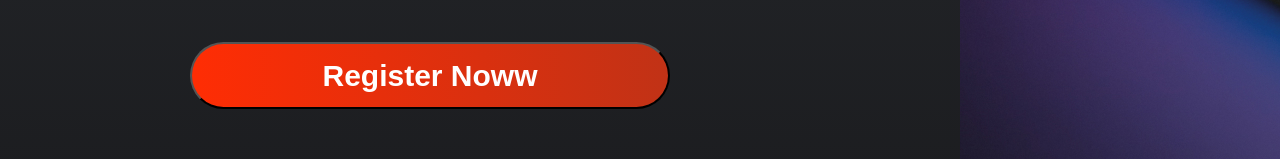
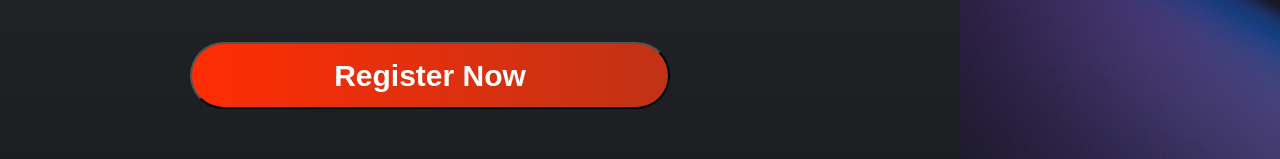
Before and after one commit to PatrickT3/SECOND-Challenge, a React (Create React App) app: page /Sub in a window 1280 px wide. Shown: the part 898-1057 px from the top of the page. Built offline with nearby package versions, Linux system fonts and the light colour scheme.

Commit message:
consertando o botao pag sub.js

```diff
--- a/src/pages/sub/Sub.js
+++ b/src/pages/sub/Sub.js
@@ -80,7 +80,7 @@ const Sub = () => {
             <input className="btn-form" type="password" placeholder='Comfirm your password'
             value={senhaConf} onChange={(e) => [setSenhaConf(e.target.value), setError("")]} />
           </label>
-          <button type="submit"className="btn-button">Register Noww</button>
+          <button type="submit"className="btn-button">Register Now</button>
         </form>
       </div>
       <div className="img-d">
```
